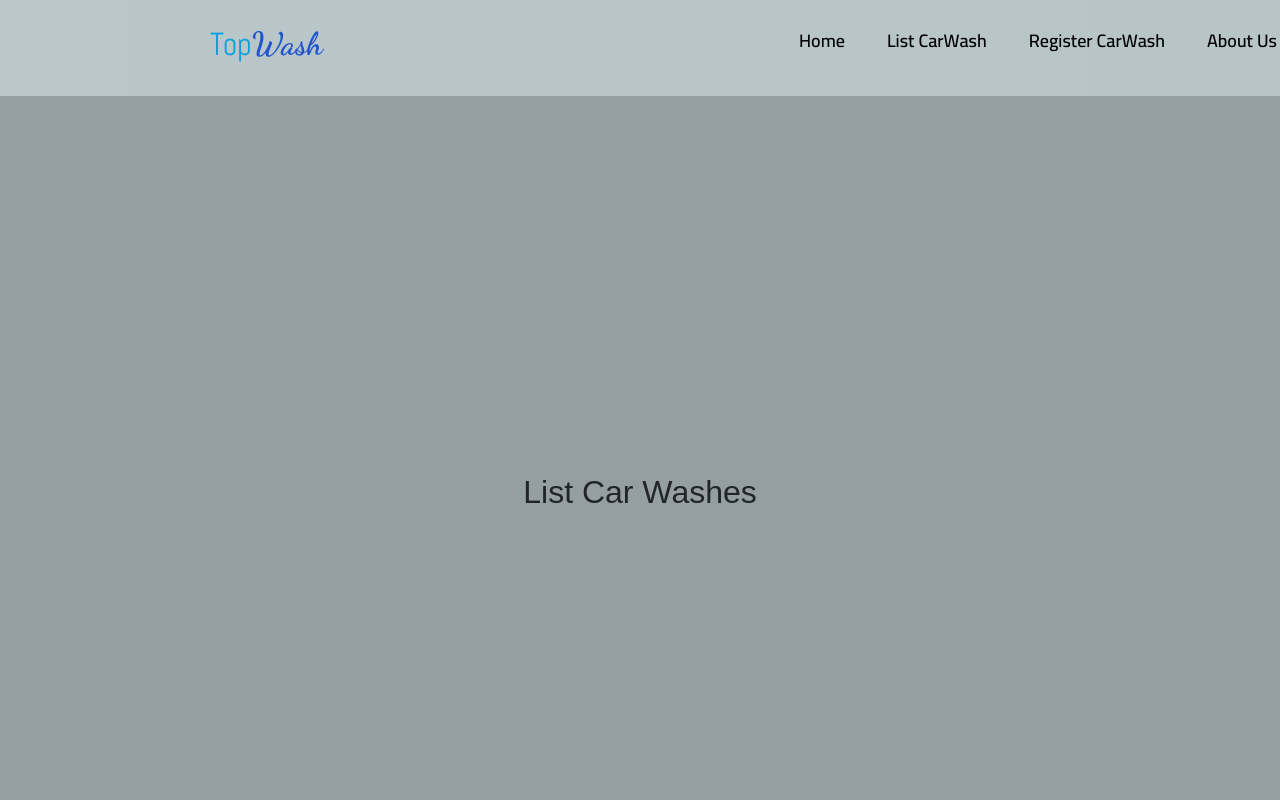
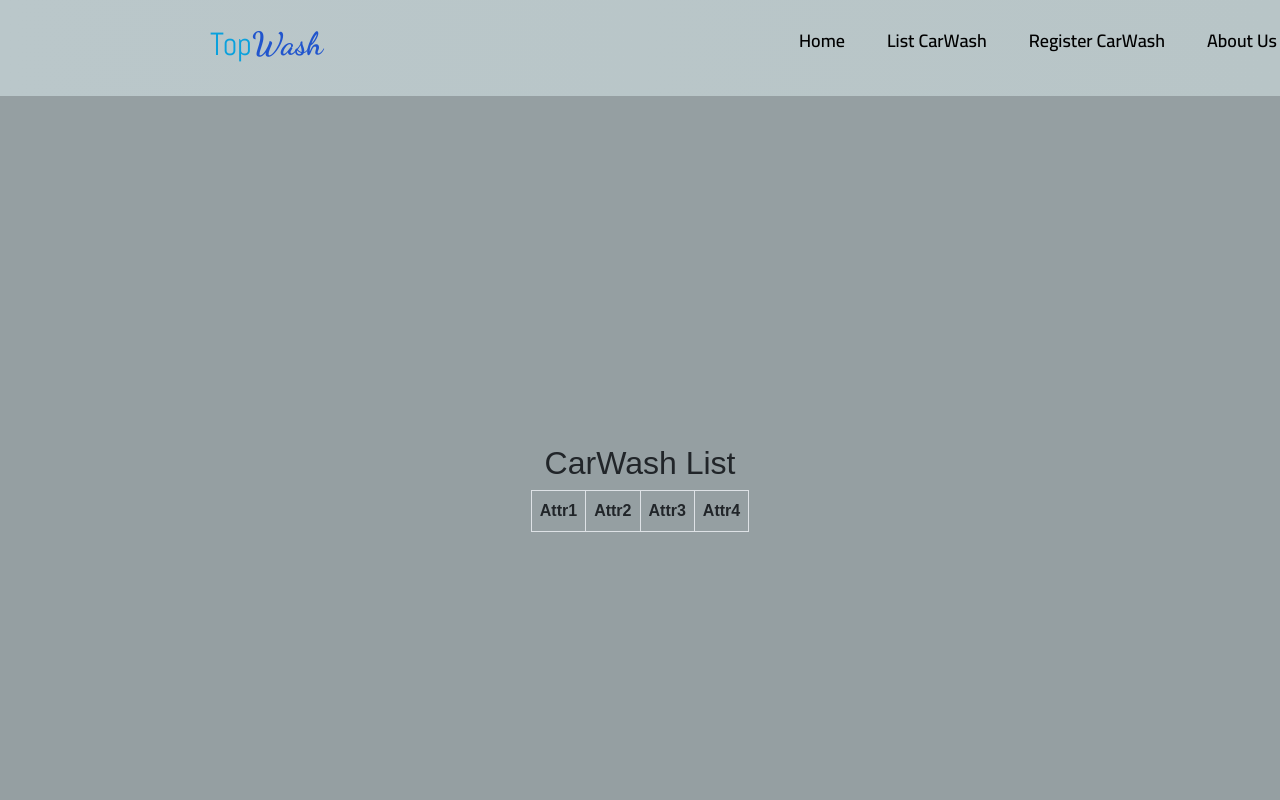
Before and after one commit to Darkhider23/atlas, a React (Create React App) app: page /list-carwash in a window 1280 px wide. Shown: the top 800 px of the page. Built offline with nearby package versions, Linux system fonts and the light colour scheme; the HTML template or start-up script is replaced by a standard one.

Commit message:
carwashlist first draft  + small css changes on nav-link

```diff
--- a/src/App.js
+++ b/src/App.js
@@ -8,6 +8,7 @@ import About from './components/pages/About';
 import RegisterCarWash from './components/pages/RegisterCarWash';
 import Login from './components/pages/Login';
 import Footer from './components/Footer';
+import CarWashList from './components/pages/CarWashList';
 
 
 function App() {
@@ -19,7 +20,7 @@ function App() {
       <Routes>
         <Route path='/' element = {<Home/>}/>
         <Route path='/home' element = {<Home/>}/>
-        <Route path='/list-carwash' element = {<ListCarWash/>}/>
+        <Route path='/list-carwash' element = {<CarWashList/>}/>
         <Route path='/register-carwash' element = {<RegisterCarWash/>}/>
         <Route path='/login' element = {<Login/>}/>
         <Route path='/about' element = {<About/>}/>
--- a/src/components/Navbar.css
+++ b/src/components/Navbar.css
@@ -4,6 +4,11 @@
   padding: 0;
   box-sizing: border-box;
 }
+
+a:hover { text-decoration: none!important; }
+a:focus { text-decoration: none!important; }
+
+
 .navbar-home{
     background:linear-gradient(90deg,rgb(186, 199, 202)0%,rgb(184,197,199)100%);
     background-color: #BAC7CA;
@@ -82,7 +87,7 @@
 }
 
 .nav-links:hover{
-    border-bottom: 4px solid #fff;
+    /* border-bottom: 4px solid #fff; */
     transition: all 0.2s ease-out;
 }
 
--- /dev/null
+++ b/src/components/pages/CarWashList.jsx
@@ -0,0 +1,53 @@
+import React, { Component } from 'react';
+
+class CarWashList extends Component {
+
+    constructor(props){
+        super(props)
+
+        this.state = {
+            carwashers: []
+        }
+    }
+
+    render() {
+        return (
+            <div>
+
+                <h2 className='text-center'>CarWash List</h2>
+                <div className='row'>
+                    <table className='table table-striped table-bordered'>
+
+                        <thead>
+                            <tr>
+                                <th>Attr1</th>
+                                <th>Attr2</th>
+                                <th>Attr3</th>
+                                <th>Attr4</th>
+
+                            </tr>
+                        </thead>
+
+                        <tbody>
+                            {
+                                this.state.carwashers.map(
+                                    carwash =>
+                                    <tr key={carwash.id}>
+                                        <td>{carwash.Attr1}</td>
+                                        <td>{carwash.Attr2}</td>
+                                        <td>{carwash.Attr3}</td>
+                                        <td>{carwash.Attr4}</td>
+                                    </tr>
+                                )
+                            }
+                        </tbody>
+
+                    </table>
+                </div>
+
+            </div>
+        );
+    }
+}
+
+export default CarWashList;
```
